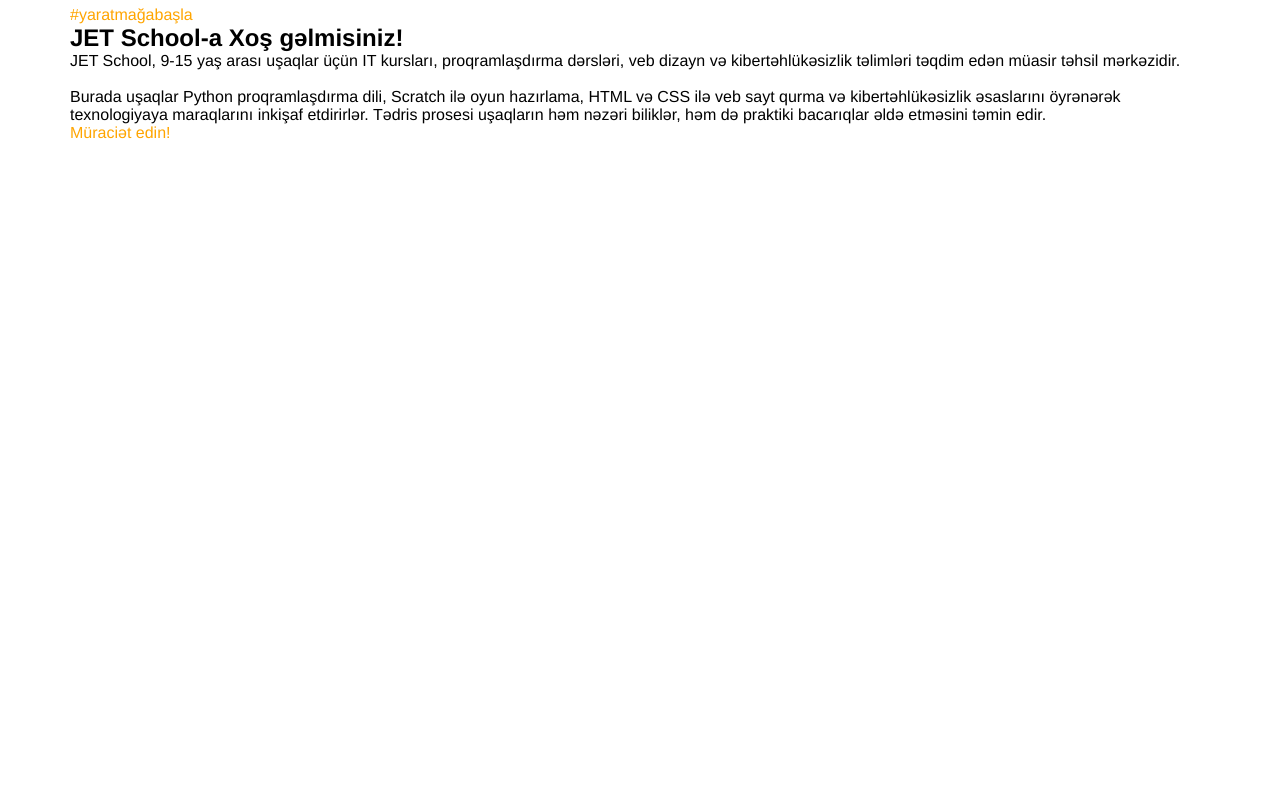
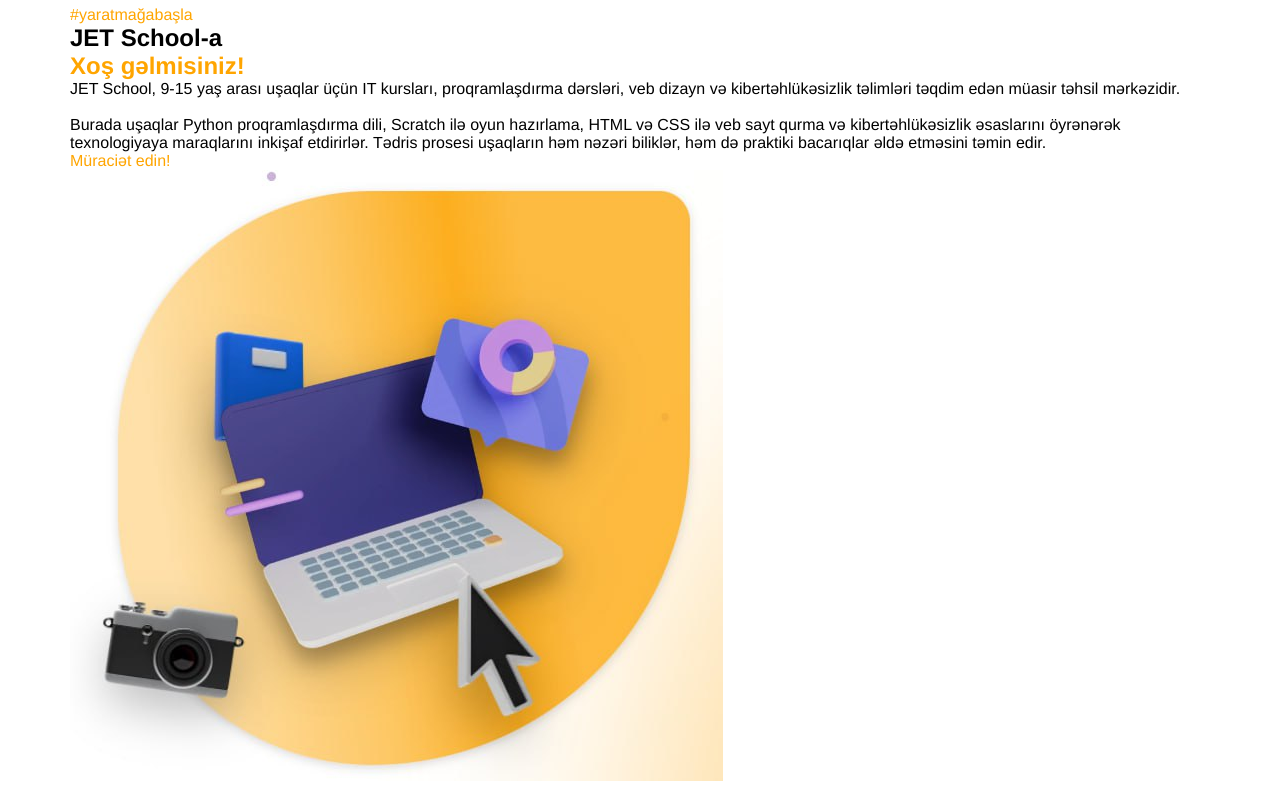
Before and after one commit to grfatima/jet-school, a plain HTML site: page index.html in a window 1280 px wide. Shown: the part 74-859 px from the top of the page. Before the commit the page ends 800 px from the top, so only its background shows below. Drawn offline with Linux system fonts and the light colour scheme.

Commit message:
section html completed

```diff
--- a/index.html
+++ b/index.html
@@ -49,17 +49,24 @@
       </div>
     </header>
 
-    <section>
+    <section class="section1">
       <div class="container">
+        <div class="section-img">
           <div class="titleParaqraf">
-          <a class="#" href="#">#yaratmağabaşla</a>
+            <div class="nese"><a href="#">#yaratmağabaşla</a></div>
 
-          <h1>JET School-a Xoş gəlmisiniz!</h1>
+            <div class="basliqlar">
+              <h1>
+                <span style="color: black">JET School-a</span>
+                <br />
+                <span style="color: orange">Xoş gəlmisiniz!</span>
+              </h1>
+            </div>
 
             <p>
-            JET School, 9-15 yaş arası uşaqlar üçün IT kursları, proqramlaşdırma
-            dərsləri, veb dizayn və kibertəhlükəsizlik təlimləri təqdim edən
-            müasir təhsil mərkəzidir.
+              JET School, 9-15 yaş arası uşaqlar üçün IT kursları,
+              proqramlaşdırma dərsləri, veb dizayn və kibertəhlükəsizlik
+              təlimləri təqdim edən müasir təhsil mərkəzidir.
               <br />
               <br />
               Burada uşaqlar Python proqramlaşdırma dili, Scratch ilə oyun
@@ -71,6 +78,11 @@
 
             <a href="#">Müraciət edin!</a>
           </div>
+
+          <div class="pcImg">
+            <img src="./images/comp.jpg" />
+          </div>
+        </div>
       </div>
     </section>
   </body>
```
Lines whose indentation alone changed are shown as unchanged.
